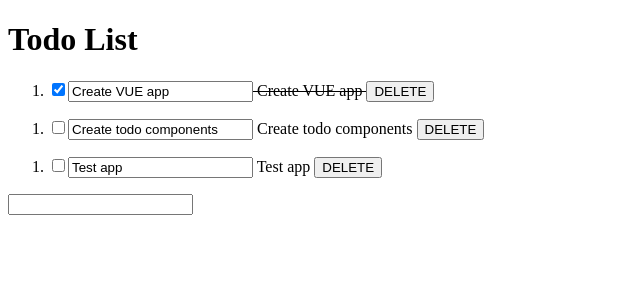
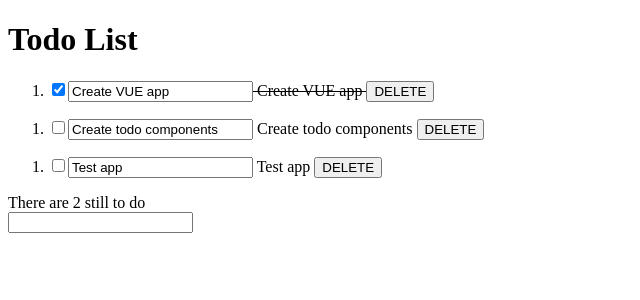
Before and after one commit to ulldecorb/frontend-todo-vue, a Vue app in the folder todo/: page / in a window 1280 px wide. Shown: the top 300 px of the page, without its empty margins (0-640 px from the left). Built offline with nearby package versions, Linux system fonts and the light colour scheme.

Commit message:
Create info component

```diff
--- a/todo/src/App.vue
+++ b/todo/src/App.vue
@@ -2,6 +2,7 @@
   <div id="app">
     <h1>Todo List</h1>
     <TodoList v-bind:todos="copyTodos" v-on:delete-task="deleteTask" />
+    <Info v-bind:todos="copyTodos" />
     <AddTodo v-on:add-todo="addTodo" />
   </div>
 </template>
@@ -9,12 +10,12 @@
 <script>
 import TodoList from './components/TodoList/TodoList.vue'
 import AddTodo from './components/AddTodo/AddTodo.vue';
-// import TodoItem from './components/TodoItem.vue'
+import Info from './components/Info/Info.vue'
 
 export default {
   name: 'App',
   components: {
-    TodoList, AddTodo
+    TodoList, AddTodo, Info
   },
   methods: {
     deleteTask(id) {
@@ -22,7 +23,8 @@ export default {
       this.copyTodos = [...this.todos];
     },
     addTodo(todo){
-      this.copyTodos = [...this.todos, todo];
+      this.todos = [...this.todos, todo];
+      this.copyTodos = [...this.todos];
     }
   },
   data() {
--- /dev/null
+++ b/todo/src/components/Info/Info.vue
@@ -0,0 +1,14 @@
+<template>
+    <div>
+        There are {{todos.filter((todo) => !todo.completed).length}} still to do
+    </div>
+</template>
+<script>
+export default {
+    name: 'Info',
+    props: ['todos']
+}
+</script>
+<style scoped>
+
+</style>
```
